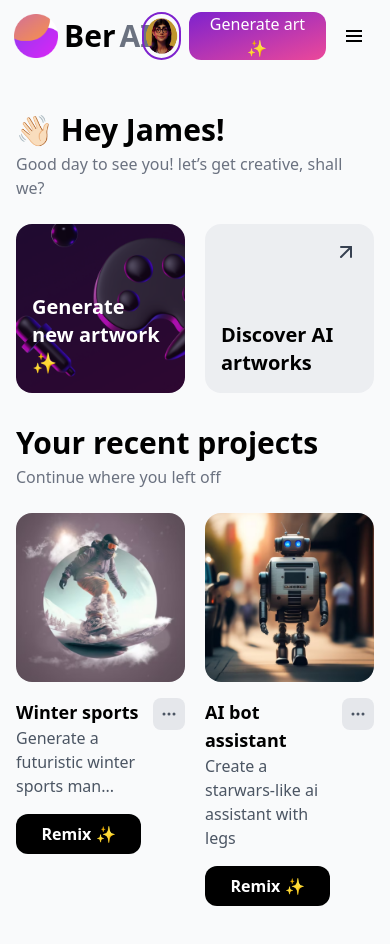
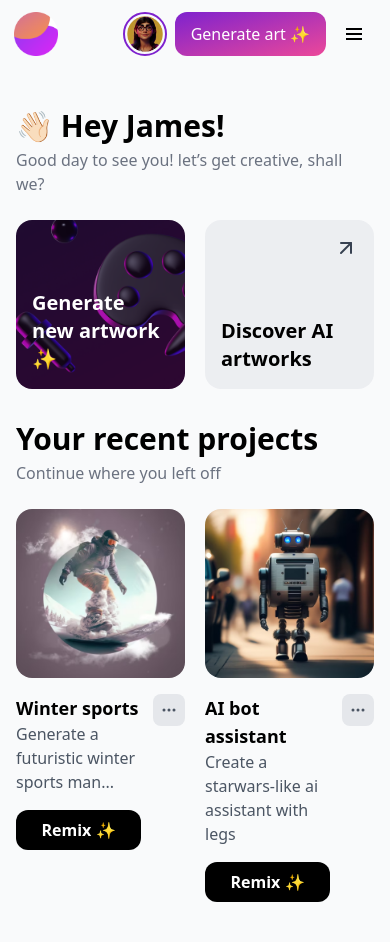
Before and after one commit to seesmof/Ber-Generation-Website, a React (Vite) app: page / in a window 390 px wide. Built offline with nearby package versions, Linux system fonts and the light colour scheme.

Commit message:
fix: fix some incorrect madia queries

```diff
--- a/src/components/Navbar.jsx
+++ b/src/components/Navbar.jsx
@@ -23,12 +23,12 @@ const Navbar = () => {
       <nav className="flex flex-row sticky top-0 z-50 justify-between px-4 py-3 md:py-4 bg-background">
         <div className="flex flex-row items-center">
           <img src={Logo} alt="Logo image" className="h-10 w-10 scale-110" />
-          <span className="font-extrabold text-3xl ml-2">
+          <span className="font-extrabold text-3xl ml-2 hidden md:block">
             Ber<span className="text-gray-500 ml-1">AI</span>
           </span>
         </div>
 
-        <div className="flex-row hidden md:flex rounded-xl border-gray-200 border-2 p-2 font-medium text-gray-500 gap-4 absolute right-1/3 top-3">
+        <div className="flex-row hidden lg:flex rounded-xl border-gray-200 border-2 p-2 font-medium text-gray-500 gap-4 absolute right-1/3 top-3">
           <button className="tracking-tight px-4 bg-black rounded-xl text-white p-2">
             Dashboard
           </button>
@@ -50,7 +50,7 @@ const Navbar = () => {
           </button>
 
           <button
-            className="hover:bg-gray-200 rounded-xl p-2 ml-2 md:hidden"
+            className="hover:bg-gray-200 rounded-xl p-2 ml-2 lg:hidden"
             onClick={() => setIsOpen(!isOpen)}
           >
             {!isOpen ? (
```
